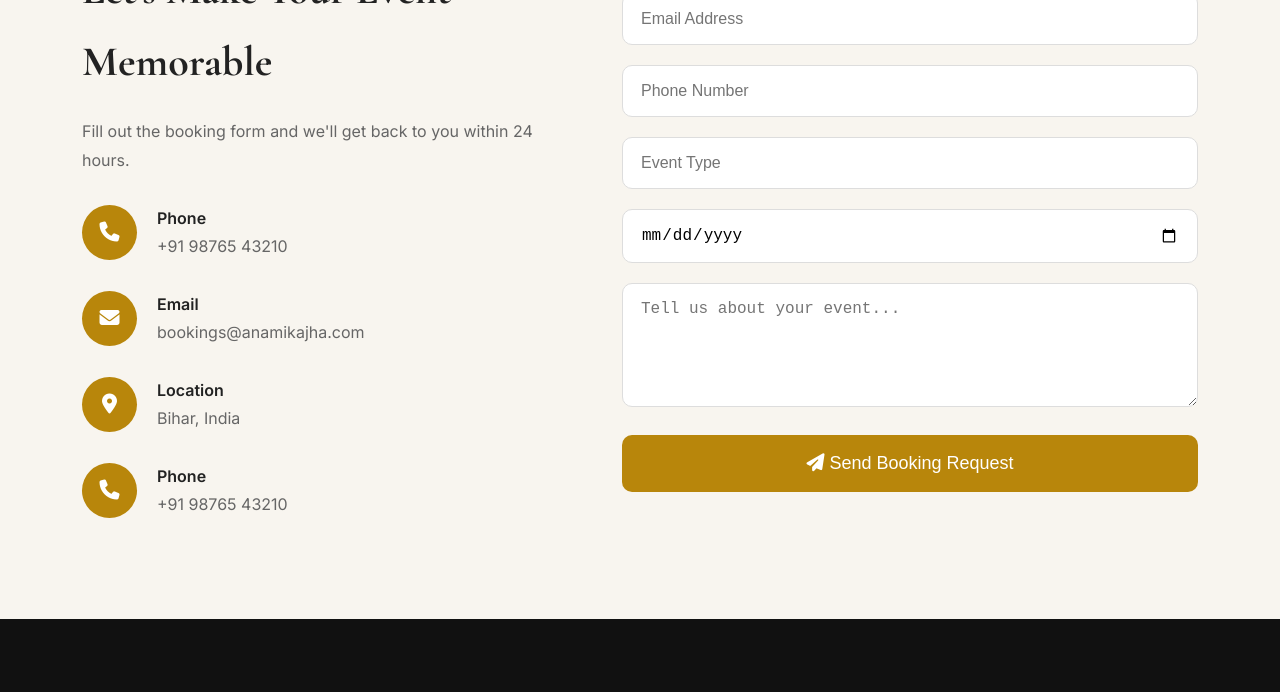
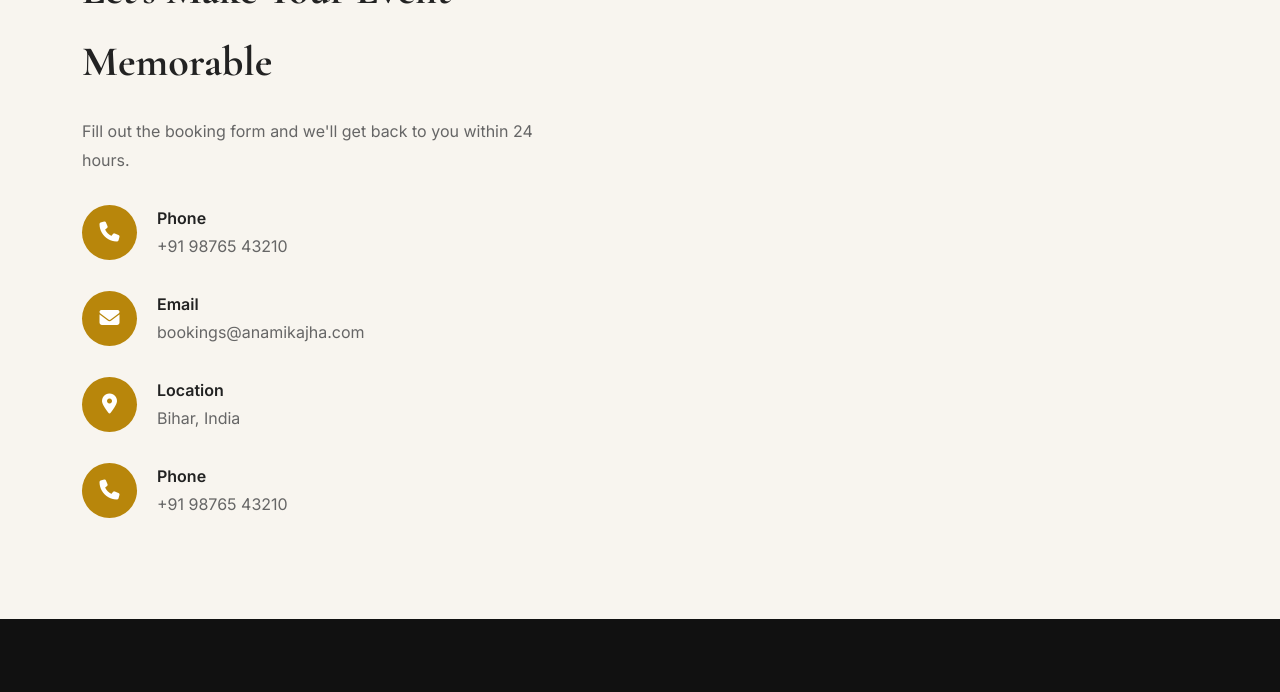
Before and after one commit to iamnaveenraj/Webi, a plain HTML site: page Websi/contact.html in a window 1280 px wide. Shown: the part 775-1467 px from the top of the page. Drawn offline with nearby package versions, Linux system fonts and the light colour scheme.

Commit message:
first commit1

```diff
--- a/Websi/contact.html
+++ b/Websi/contact.html
@@ -21,7 +21,7 @@
 <div class="floating-buttons">
 
     <!-- Call Button -->
-    <a href="tel:+919876543210"
+    <a href="tel:+919973114343"
        class="floating-btn call-btn"
        title="Call Now">
 
@@ -30,7 +30,7 @@
     </a>
 
     <!-- WhatsApp Button -->
-    <a href="https://wa.me/919876543210?text=Hello%20Anamika%20Ji,%20I%20would%20like%20to%20book%20you%20for%20an%20event."
+    <a href="https://wa.me/918789526210?text=Hello%20Anamika%20Ji,%20I%20would%20like%20to%20book%20you%20for%20an%20event."
        target="_blank"
        class="floating-btn whatsapp-btn"
        title="WhatsApp">
@@ -168,67 +168,11 @@ Music Collaborations.
 
             </div>
 
-
-            <!-- Right Side -->
-
-
-                <form action="https://formsubmit.co/naviraj1999@email.com" method="POST">
-
-                    <!-- # Hidden Fields -->
-
-                    <input type="hidden" name="_subject" value="New Booking Request">
-
-                    <input type="hidden" name="_captcha" value="false">
-
-                    <input type="hidden" name="_template" value="table">
-
-                    <div class="form-group">
-                        <input type="text" name="name" placeholder="Your Name" required>
-                    </div>
-
-                    <div class="form-group">
-                        <input type="email" name="email" placeholder="Email Address" required>
-                    </div>
-
-                    <div class="form-group">
-                        <input type="tel" name="phone" placeholder="Phone Number">
-                    </div>
-
-                    <div class="form-group">
-                        <input type="text" name="event_type" placeholder="Event Type">
-                    </div>
-
-                    <div class="form-group">
-                        <input type="date" name="event_date">
-                    </div>
-
-                    <div class="form-group">
-                        <textarea
-                            rows="5"
-                            name="message"
-                            placeholder="Tell us about your event..."
-                            required></textarea>
-                    </div>
-
-                    <button type="submit" class="btn-submit">
-
-                        <i class="fas fa-paper-plane"></i>
-
-                        Send Booking Request
-
-                    </button>
-
-                    <input type="hidden" name="_next" value="https://yourdomain.com/thankyou.html">
-
-
-
-                </form>
-
-            </div>
-
         </div>
 
     </div>
+
+</div>
 
 </section>
 
```
Also changed, not shown: Websi/assets/js/script.js (line endings or trailing spaces), demo.html (renamed from Websi/demo.html).
